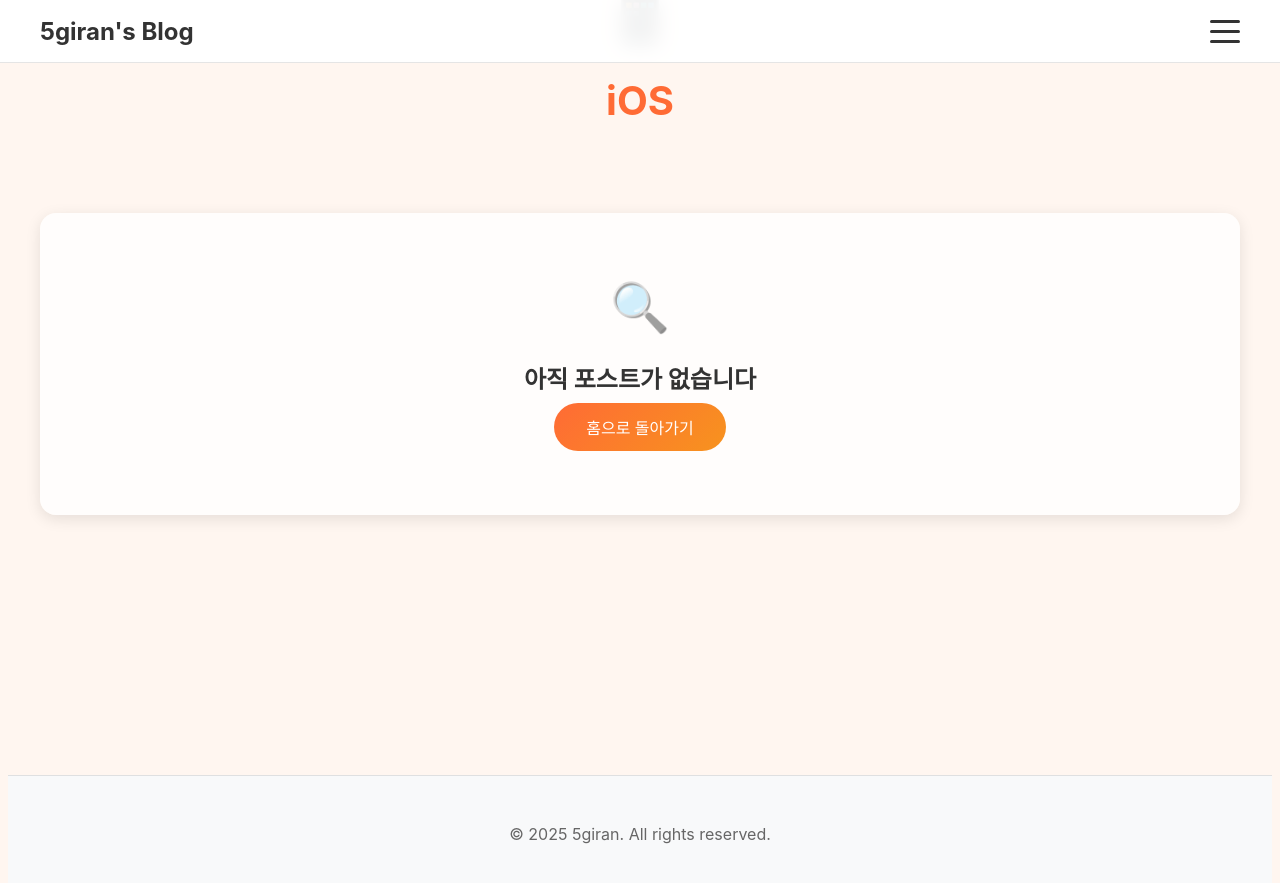
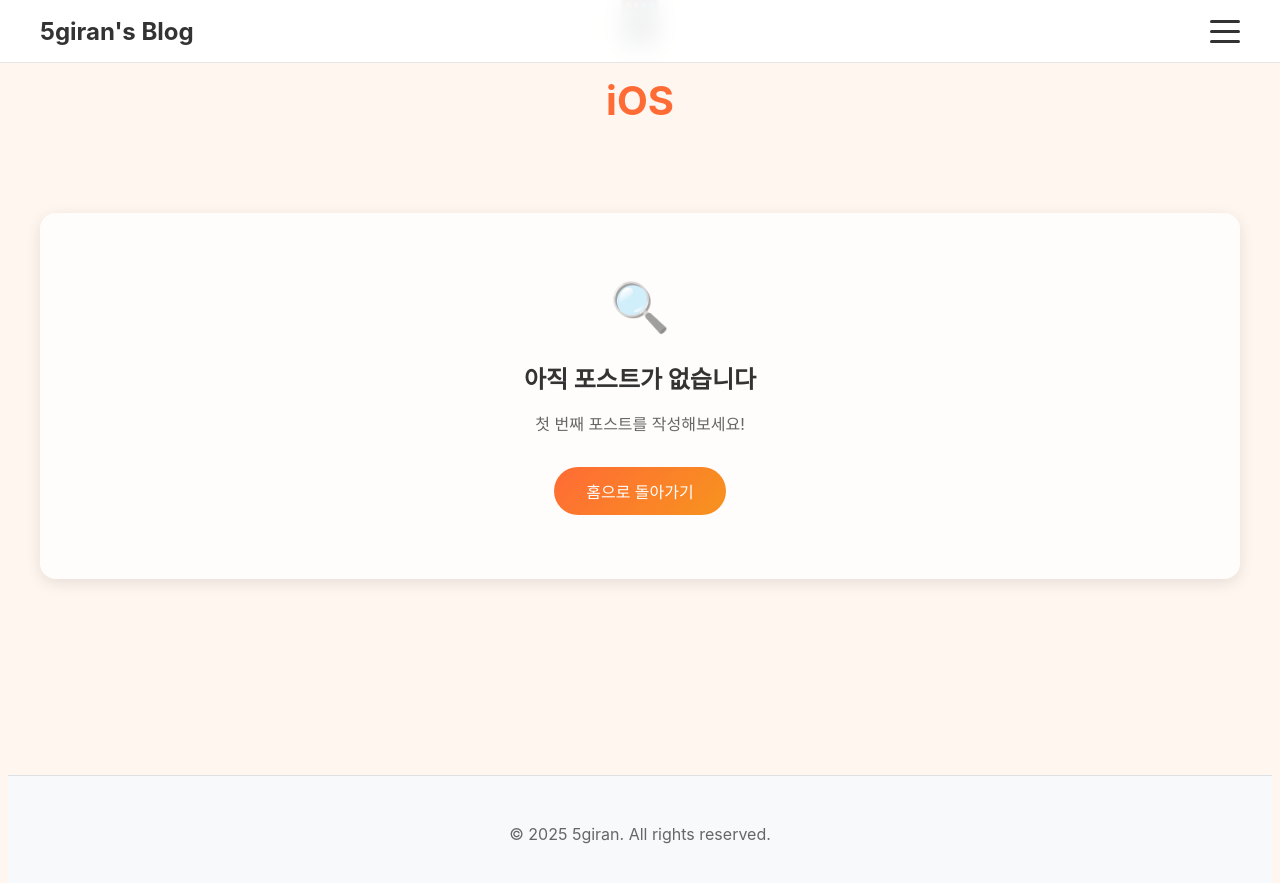
Before and after one commit to 5giran/5giran.github.io, a Jekyll site: the page built from categories/ios.html, in a window 1280 px wide and 900 px high, scrolled down 189 px. Shown: the top 883 px of the window. Built offline with Jekyll 4.4.1, drawn with Linux system fonts in a browser that asks for light colours; some web fonts are replaced.

Commit message:
Update: no posts 멘트 추가

```diff
--- a/categories/ios.html
+++ b/categories/ios.html
@@ -38,6 +38,7 @@ permalink: /categories/ios/
       <div class="no-posts-category">
         <div class="no-posts-icon">🔍</div>
         <h3>아직 포스트가 없습니다</h3>
+        <p>첫 번째 포스트를 작성해보세요!</p>
         <a href="{{ site.baseurl }}/" class="btn-primary">홈으로 돌아가기</a>
       </div>
     {% endif %}
```
